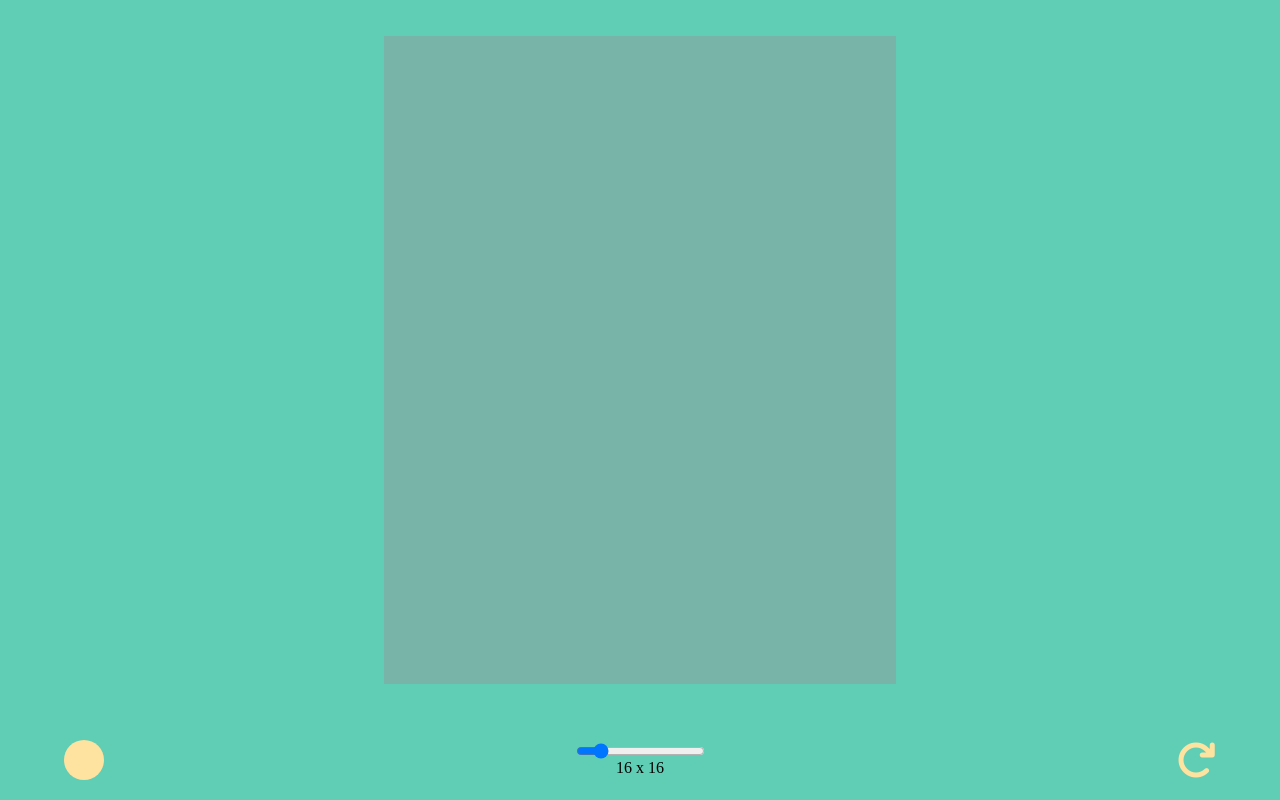
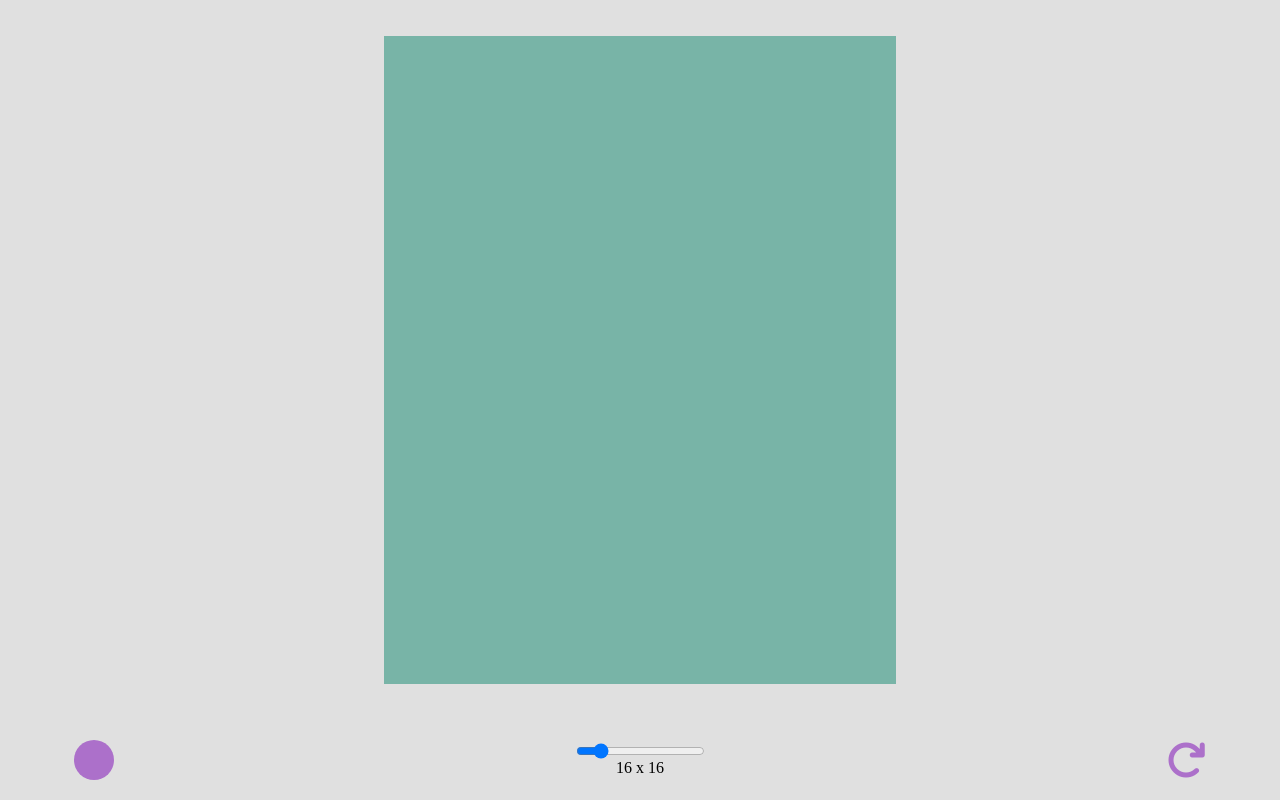
Before and after one commit to brewmeakay/etch-a-sketch-tOP, a plain HTML site: page index.html in a window 1280 px wide. Drawn offline with Linux system fonts and the light colour scheme.

Commit message:
changed color schemes

```diff
--- a/index.html
+++ b/index.html
@@ -15,7 +15,7 @@
         <div id="grid"></div>
     </div>
     <div class="footer">
-        <input id="color-picker" type="color" value="#FEE2A0">
+        <input id="color-picker" type="color" value="#AC70CA">
         <div class="slidecontainer">
             <input type="range" min="1" max="100" value="16" class="slider" id="myRange">
             <div id="slider-value">16 x 16</div>
--- a/style.css
+++ b/style.css
@@ -1,9 +1,9 @@
 :root
 {
-    --main-bg-color : #60cdb5;
-    --footer-bg-color: #FEE2A0;
+    --main-bg-color : #E0E0E0;
+    --footer-bg-color: #c79f9f;
     --main-text-color: #FFFFFF;
-    --alternative-color: #78b4a7;
+    --alternative-color: #AC70CA;
 }
 
 *
@@ -41,7 +41,6 @@ body
 
 .footer
 {
-    /* background-color: var(--alternative-color ); */
     height: 10%;
     display: flex;
     align-items: center;
@@ -57,6 +56,7 @@ body
     border: none;
     height: 40px;
     width: 40px;
+    margin-left: 10px;
 }
 #color-picker:hover
 {
@@ -80,8 +80,8 @@ body
 #reset-icon
 {
     font-size: 40px;
-    color: var(--footer-bg-color);
-
+    color: var(--alternative-color);
+    margin-right: 10px;
 }
 
 
@@ -101,5 +101,5 @@ body
     display: flex;
     justify-content: center;
     align-items: center;
-    flex-direction: column
+    flex-direction: column;
 }
```
